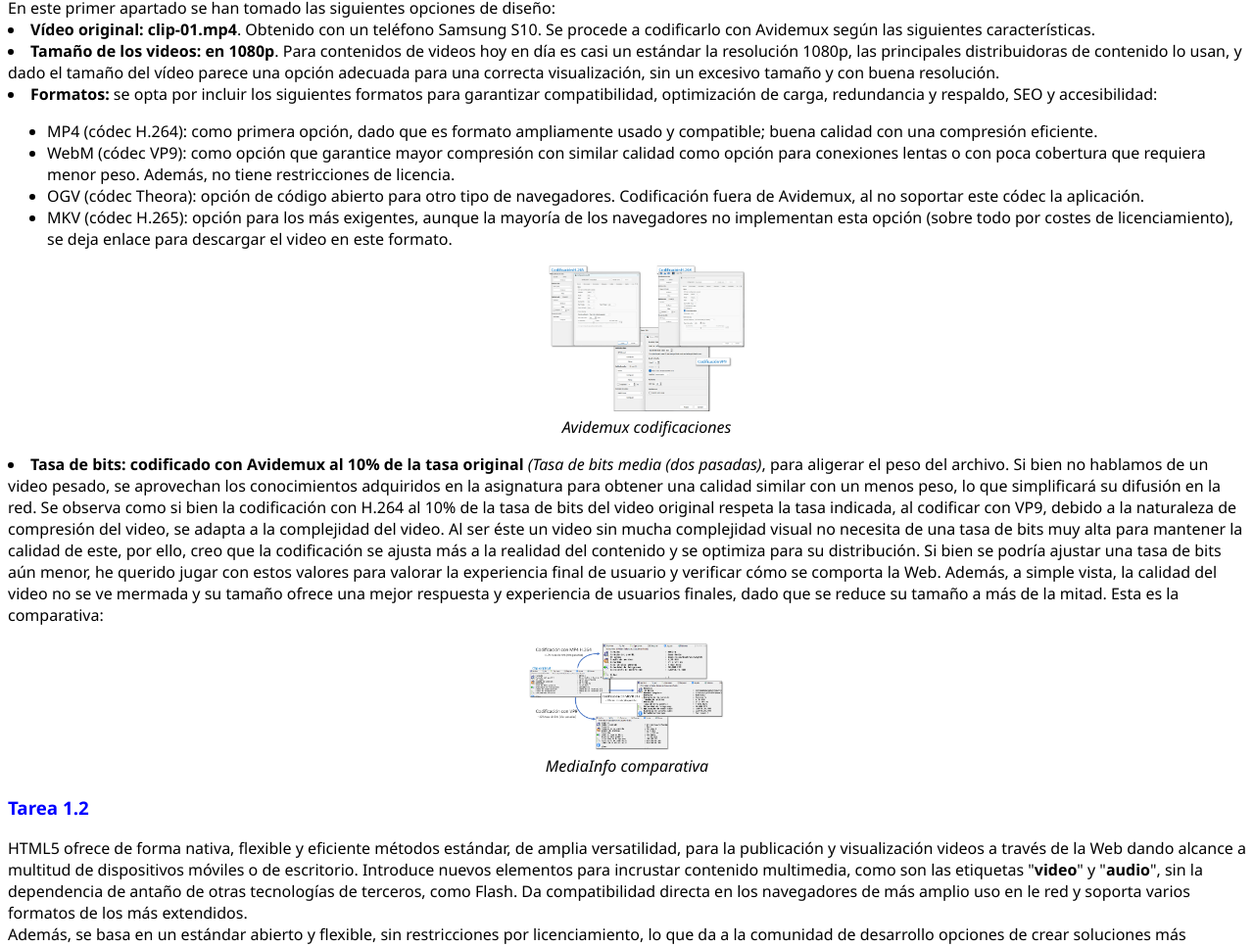
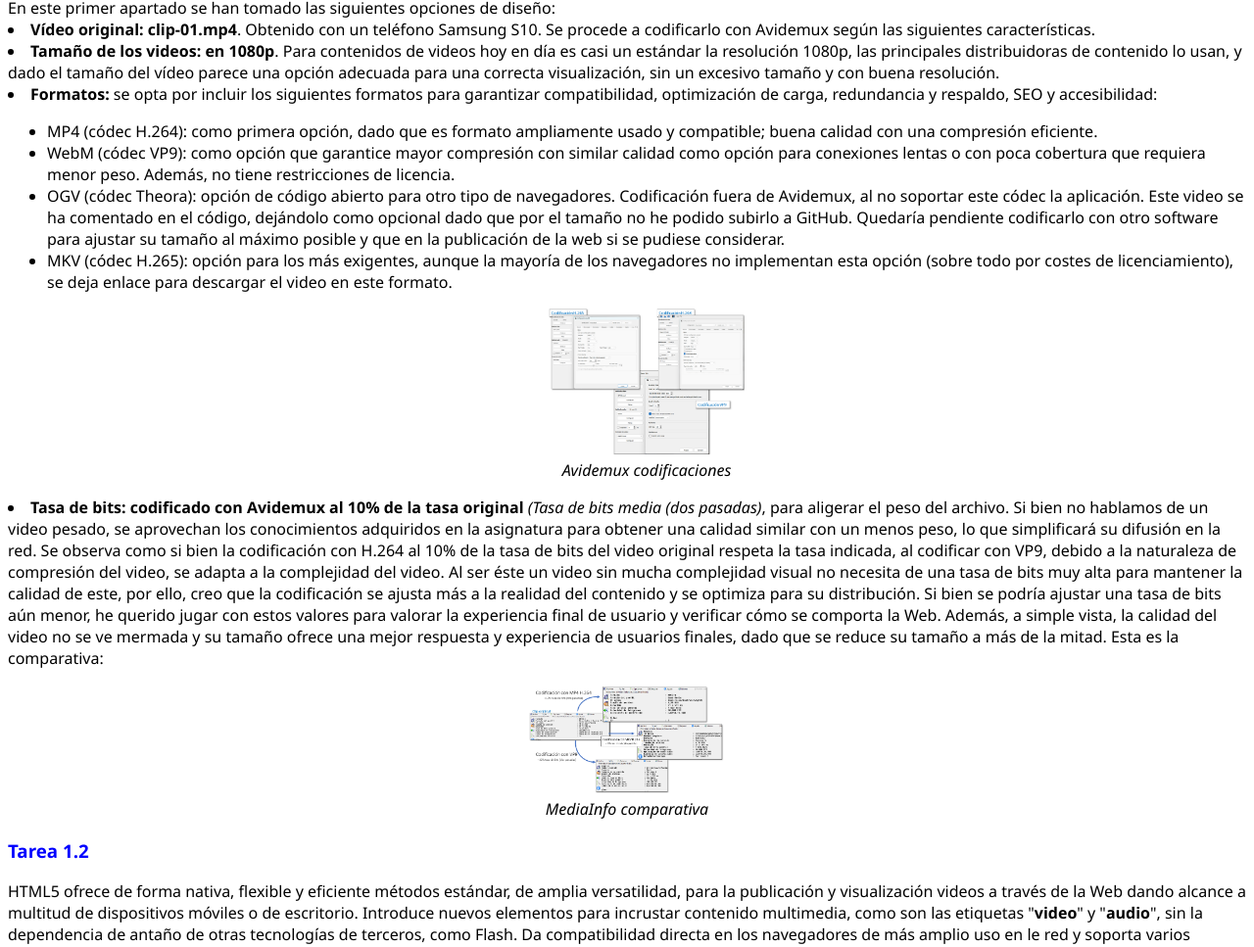
Before and after one commit to antonio-dealba/aavweb, a plain HTML site: page index.html in a window 1280 px wide. Shown: the part 738-1705 px from the top of the page at 98% size. Drawn offline with nearby package versions, Linux system fonts and the light colour scheme; some packages are replaced by stand-ins of ours.

Commit message:
Add files via upload

```diff
--- a/index.html
+++ b/index.html
@@ -57,7 +57,7 @@
 			<ul>
 				<li>MP4 (códec H.264): como primera opción, dado que es formato ampliamente usado y compatible; buena calidad con una compresión eficiente.</li>
 				<li>WebM (códec VP9): como opción que garantice mayor compresión con similar calidad como opción para conexiones lentas o con poca cobertura que requiera menor peso. Además, no tiene restricciones de licencia.</li>
-				<li>OGV (códec Theora): opción de código abierto para otro tipo de navegadores. Codificación fuera de Avidemux, al no soportar este códec la aplicación.</li>
+				<li>OGV (códec Theora): opción de código abierto para otro tipo de navegadores. Codificación fuera de Avidemux, al no soportar este códec la aplicación. Este video se ha comentado en el código, dejándolo como opcional dado que por el tamaño no he podido subirlo a GitHub. Quedaría pendiente codificarlo con otro software para ajustar su tamaño al máximo posible y que en la publicación de la web si se pudiese considerar.</li>
 				<li>MKV (códec H.265): opción para los más exigentes, aunque la mayoría de los navegadores no implementan esta opción (sobre todo por costes de licenciamiento), se deja enlace para descargar el video en este formato.</li>
 			<figure>
 				<center><img id="captura3" src="./images/avidemux1.1.png" alt="Avidemux codificaciones" onclick="mostrarModal('10', './images/avidemux1.1.png')" style="cursor: pointer;"></center>
```
